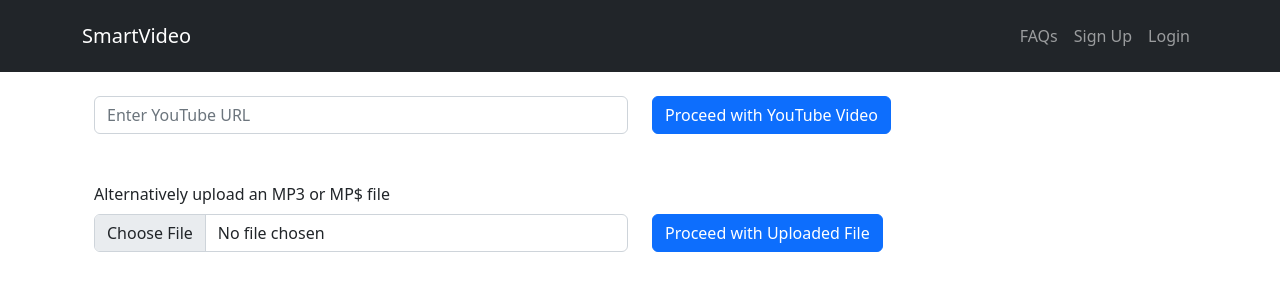
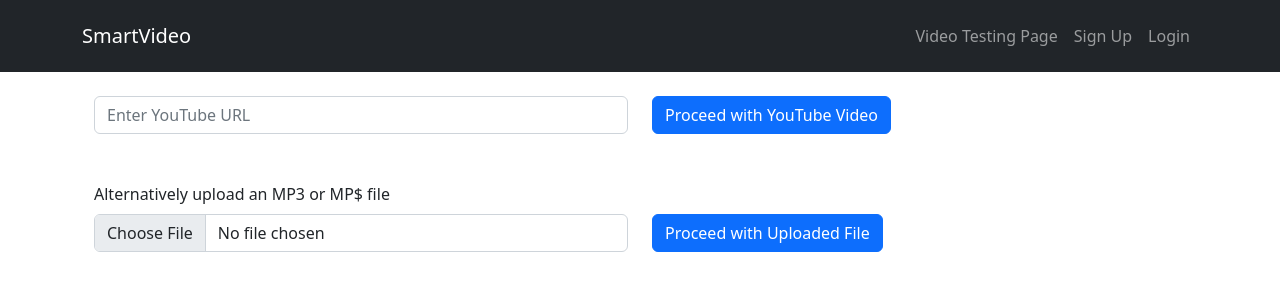
Before and after one commit to Ariq00/Artificially-Intelligent-Video, a Flask app: page / in a window 1280 px wide. Shown: the top 300 px of the page. Run offline with Flask 2, Linux system fonts and the light colour scheme.

Commit message:
renamed FAQ

```diff
--- a/api/src/templates/navigation.html
+++ b/api/src/templates/navigation.html
@@ -16,7 +16,7 @@
             <ul class="navbar-nav ms-auto">
                 <li class="nav-item">
                     <a href="{{ url_for('video_testing_page') }}"
-                       class="nav-link">FAQs</a>
+                       class="nav-link">Video Testing Page</a>
                 </li>
                 <li class="nav-item">
                     <a href="#signup" class="nav-link">Sign Up</a>
```
